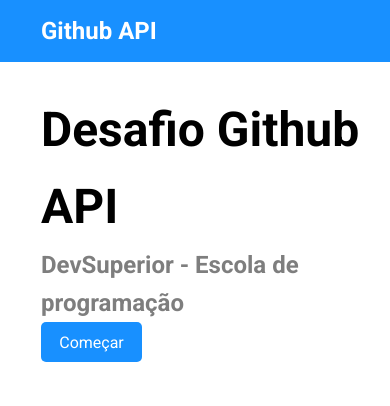
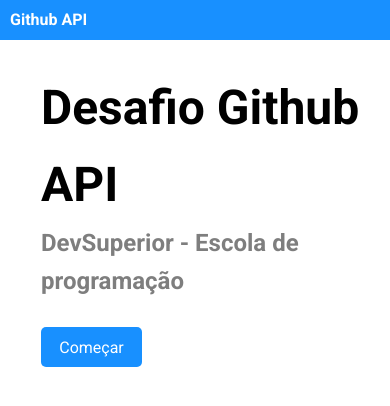
Before and after one commit to solucaoerp/react-github-profile, a React (Vite) app: page / in a window 390 px wide. Shown: the top 406 px of the page. Built offline with nearby package versions, Linux system fonts and the light colour scheme.

Commit message:
Add responsive styling to Header component

```diff
--- a/src/components/Header/styles.css
+++ b/src/components/Header/styles.css
@@ -10,3 +10,27 @@
     color: var(--text-color-light);
     font-size: var(--font-size-md);
 }
+
+/* Responsividade para tablets e dispositivos menores */
+@media (max-width: 768px) {
+    .header-container {
+        padding-left: 20px; /* Reduzindo o padding */
+        height: 50px; /* Ajustando a altura */
+    }
+
+    .header-title {
+        font-size: var(--font-size-sm); /* Reduzindo o tamanho da fonte */
+    }
+}
+
+/* Responsividade para dispositivos móveis */
+@media (max-width: 480px) {
+    .header-container {
+        padding-left: 10px; /* Reduzindo ainda mais o padding */
+        height: 40px; /* Ajustando a altura */
+    }
+
+    .header-title {
+        font-size: var(--font-size-xs); /* Reduzindo ainda mais o tamanho da fonte */
+    }
+}
--- a/src/routes/Profile/ProfileDetails/styles.css
+++ b/src/routes/Profile/ProfileDetails/styles.css
@@ -28,7 +28,7 @@
 .info-title {
     height: 28px;
     color: var(--bg-color-header);
-    font-size: var(--font-size-md);
+    font-size: var(--font-size-sm);
     font-weight: 500;
     margin-bottom: 19px;
 }
--- a/src/routes/Welcome/styles.css
+++ b/src/routes/Welcome/styles.css
@@ -10,4 +10,5 @@
 .welcome-subtitle {
     font-size: var(--font-size-md);
     color: var(--text-color-muted);
+    margin-bottom: 27px;
 }
```
